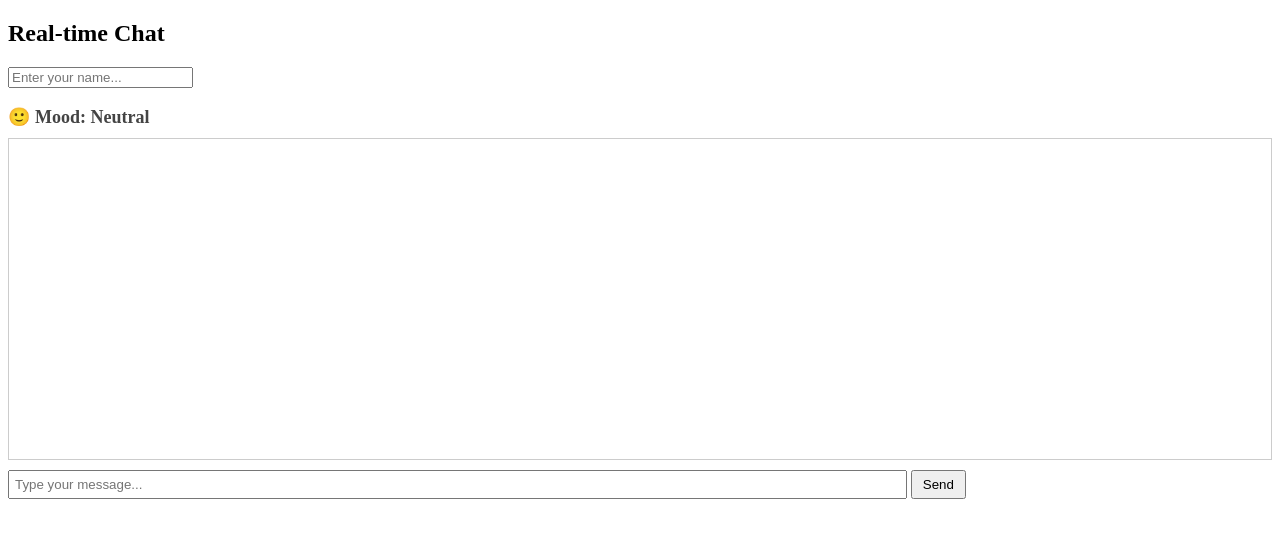
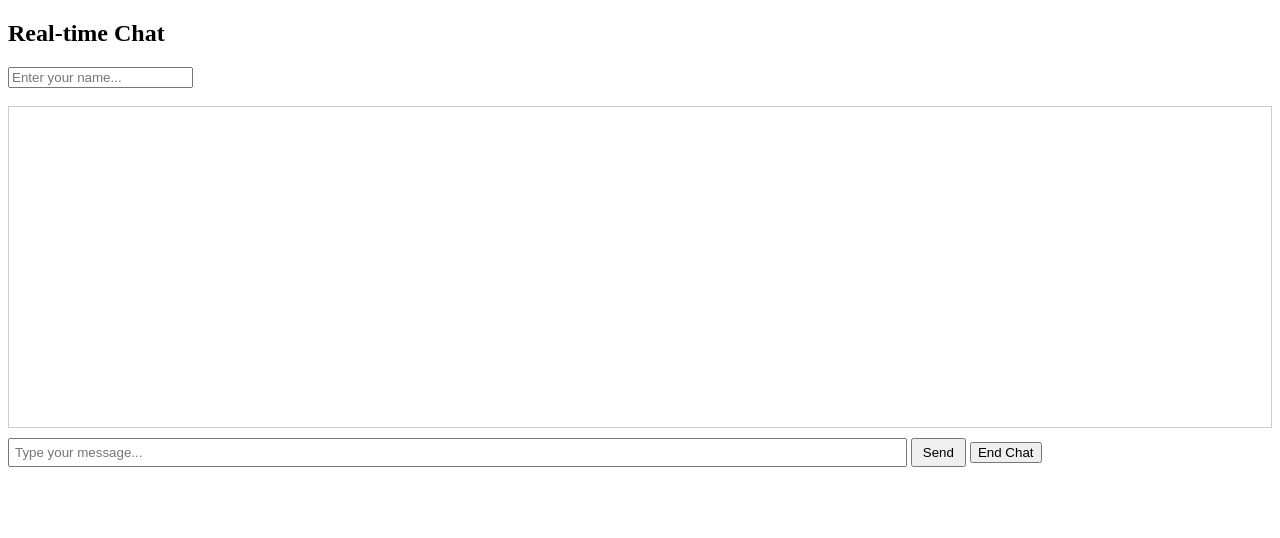
Before and after one commit to Rehanshaikh66/flask-chat-app, a Flask app: page / in a window 1280 px wide. Shown: the top 538 px of the page. Run offline with Flask 3, Linux system fonts and the light colour scheme; parts of the project's set-up code (start-up, migrations or seed data) failed here and were passed over; some libraries are stand-ins or nearby versions.

Commit message:
Added End Chat button and mood after chat analysis

```diff
--- a/app.py
+++ b/app.py
@@ -45,6 +45,10 @@ def handel_message(data):                           # passing parameter (msg) to
         "timestamp": datetime.utcnow()              # Save time so we can later fetch "latest" messages
     })
 
+    send({"name": name, "message": msg}, broadcast=True)
+
+@socketio.on("end_chat")
+def handel_end_chat():
     # Get the last 10–15 messages (most recent first, then reverse)
     recent_messages = list(collection.find().sort("timestamp", -1).limit(15))
     recent_messages.reverse()                       # Reverse the messages so we go from oldest → latest
@@ -66,14 +70,13 @@ def handel_message(data):                           # passing parameter (msg) to
         mood = "🙂 Neutral sentiment so far"                        # Or else scores are considered neutral
 
     # Add mood to message
-    message_with_mood =f"{name}: {msg}"                         # Using f String
+    # message_with_mood =f"{name}: {msg}"                         # Using f String
     # send(message_with_mood, broadcast = True)                 # Using Send function from socket.oi  to send the msg to all connected client and itself too cuz we are braodcasting it
 
     # Send mood separately
     socketio.emit("mood_update", mood)
 
-    send({"name": name, "message": msg}, broadcast=True)
-
+# So here we are Runnig Our app through Socketio and not Flask and we have Kept Degub = True so that it will show any error online
 if (__name__) ==  '__main__':
     port = int(os.environ.get("PORT", 5000))
     socketio.run(app, host='0.0.0.0', port=port)
--- a/templates/index.html
+++ b/templates/index.html
@@ -8,7 +8,7 @@
         #chat-box { border: 1px solid #ccc; padding: 10px; height: 300px; overflow-y: auto; margin-bottom: 10px; }
         #message { width: 70%; padding: 5px; }
         #send-btn { padding: 5px 10px; }
-        #mood-box {margin-bottom: 10px; font-size: 18px; font-weight: bold; color: #444; }
+        #mood-box {display: none; margin-bottom: 10px; font-size: 18px; font-weight: bold; color: #444; }
     </style>
 </head>
 <body>
@@ -19,6 +19,7 @@
     <div id="chat-box"></div>
     <input type="text" id="message" placeholder="Type your message..." />
     <button id="send-btn">Send</button>
+    <button id="end-chat-btn">End Chat</button>
 
     <script>
         const socket = io();      // Establishing Connection to the server  using Sockete.io
@@ -34,6 +35,7 @@
 
         socket.on("mood_update", function(mood) {
             const moodBox = document.getElementById("mood-box");   // mood display box
+            moodBox.style.display = "block";  // Show mood only when it's ready
             moodBox.textContent = `Mood: ${mood}`;                 // Update mood display on top
         });
 
@@ -56,6 +58,11 @@
                 msg_input.value = "";                                        // This line clear the input Box
             }
         }
+        // When End Chat button is clicked
+
+        document.getElementById("end-chat-btn").onclick = function () {
+            socket.emit("end_chat");                                 // Tell the backend to compute sentiment
+        }
     </script>
 </body>
 </html>
```
